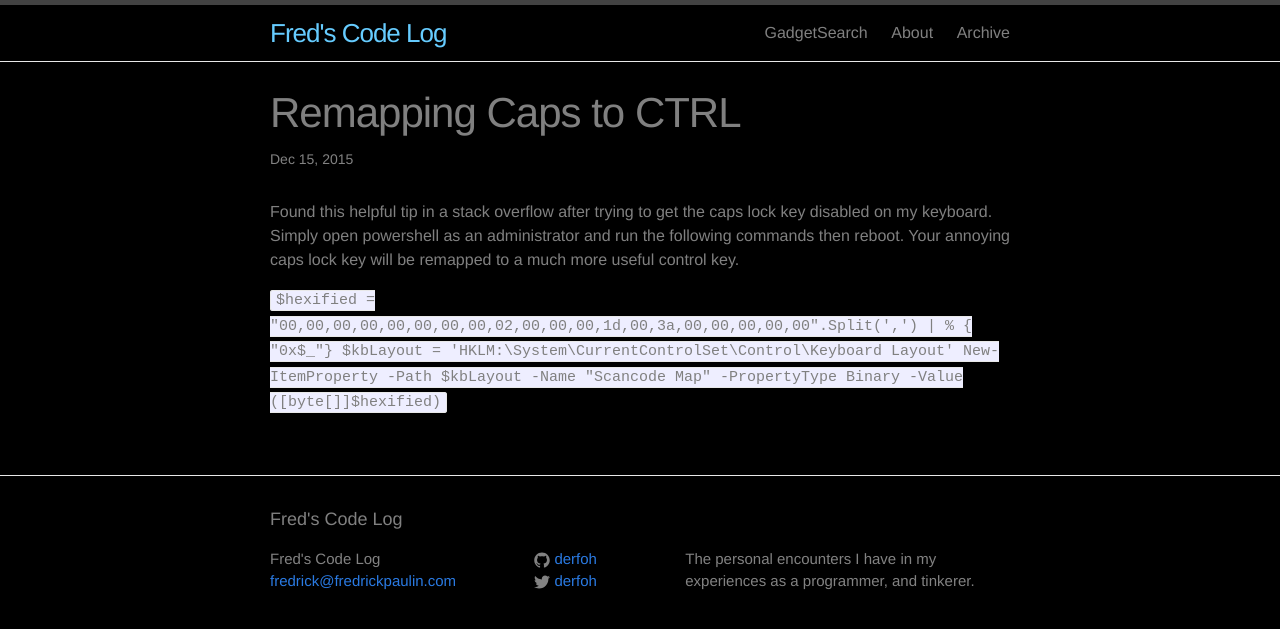
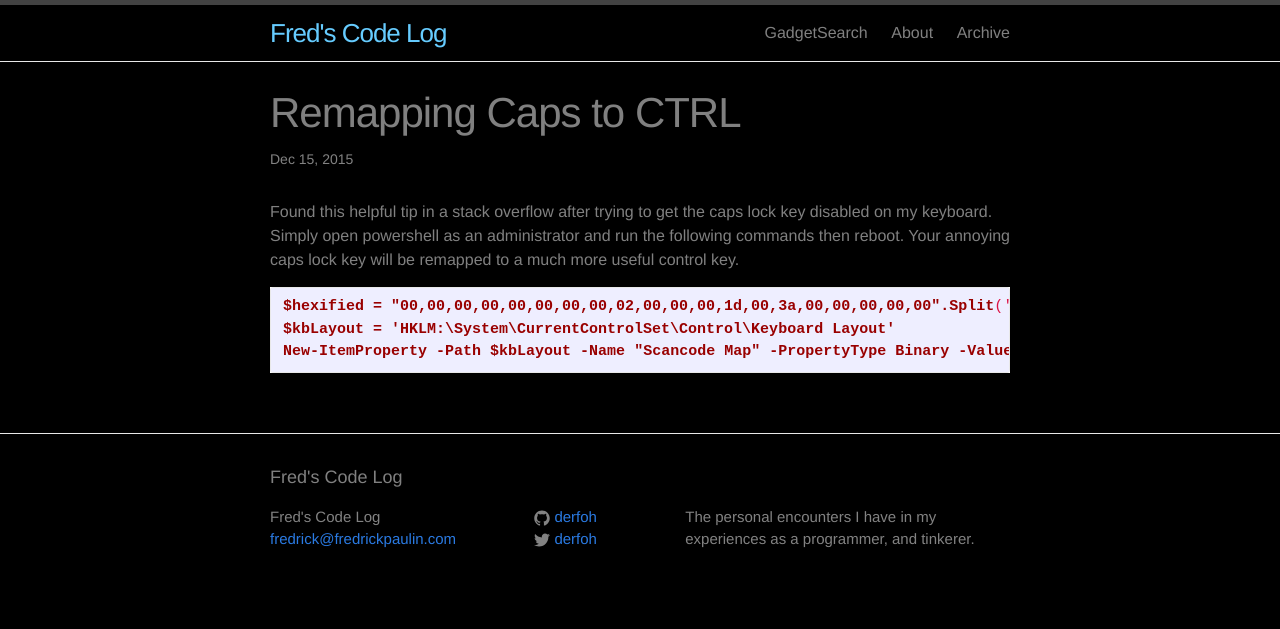
Before and after one commit to DerfOh/derfoh.github.io, a Jekyll site: the page built from _posts/2015-12-15-remapping-caps-to-ctrl.md, in a window 1280 px wide. Shown: the top 629 px of the page. Built offline with Jekyll 4.4.1, drawn with Linux system fonts in a browser that asks for light colours.

Commit message:
Adjusted posts
Changed the highlighting in the post to something a bit easier to see
and copy/paste

```diff
--- a/_posts/2015-12-14-welcome-to-jekyll.markdown
+++ b/_posts/2015-12-14-welcome-to-jekyll.markdown
@@ -3,7 +3,7 @@ layout: post
 title:  "Welcome to Jekyll!"
 date:   2015-12-14 17:33:09
 categories: jekyll update
-published: True
+published: False
 ---
 You’ll find this post in your `_posts` directory. Go ahead and edit it and re-build the site to see your changes. You can rebuild the site in many different ways, but the most common way is to run `jekyll serve`, which launches a web server and auto-regenerates your site when a file is updated.
 
--- a/_posts/2015-12-15-remapping-caps-to-ctrl.md
+++ b/_posts/2015-12-15-remapping-caps-to-ctrl.md
@@ -10,6 +10,8 @@ date: 2015-12-15 12:29:38
 Found this helpful tip in a stack overflow after trying to get the caps lock key disabled on my keyboard.
 Simply open powershell as an administrator and run the following commands then reboot. Your annoying caps lock key will be remapped to a much more useful control key.
 
-`$hexified = "00,00,00,00,00,00,00,00,02,00,00,00,1d,00,3a,00,00,00,00,00".Split(',') | % { "0x$_"}
+{% highlight ps %}
+$hexified = "00,00,00,00,00,00,00,00,02,00,00,00,1d,00,3a,00,00,00,00,00".Split(',') | % { "0x$_"}
 $kbLayout = 'HKLM:\System\CurrentControlSet\Control\Keyboard Layout'
-New-ItemProperty -Path $kbLayout -Name "Scancode Map" -PropertyType Binary -Value ([byte[]]$hexified)`
+New-ItemProperty -Path $kbLayout -Name "Scancode Map" -PropertyType Binary -Value ([byte[]]$hexified)
+{% endhighlight %}
--- a/_sass/_syntax-highlighting.scss
+++ b/_sass/_syntax-highlighting.scss
@@ -3,6 +3,7 @@
  */
 .highlight {
     background: #fff;
+    color: black;
     @extend %vertical-rhythm;
 
     .highlighter-rouge & {
```
Also changed, not shown: 5 other files.
